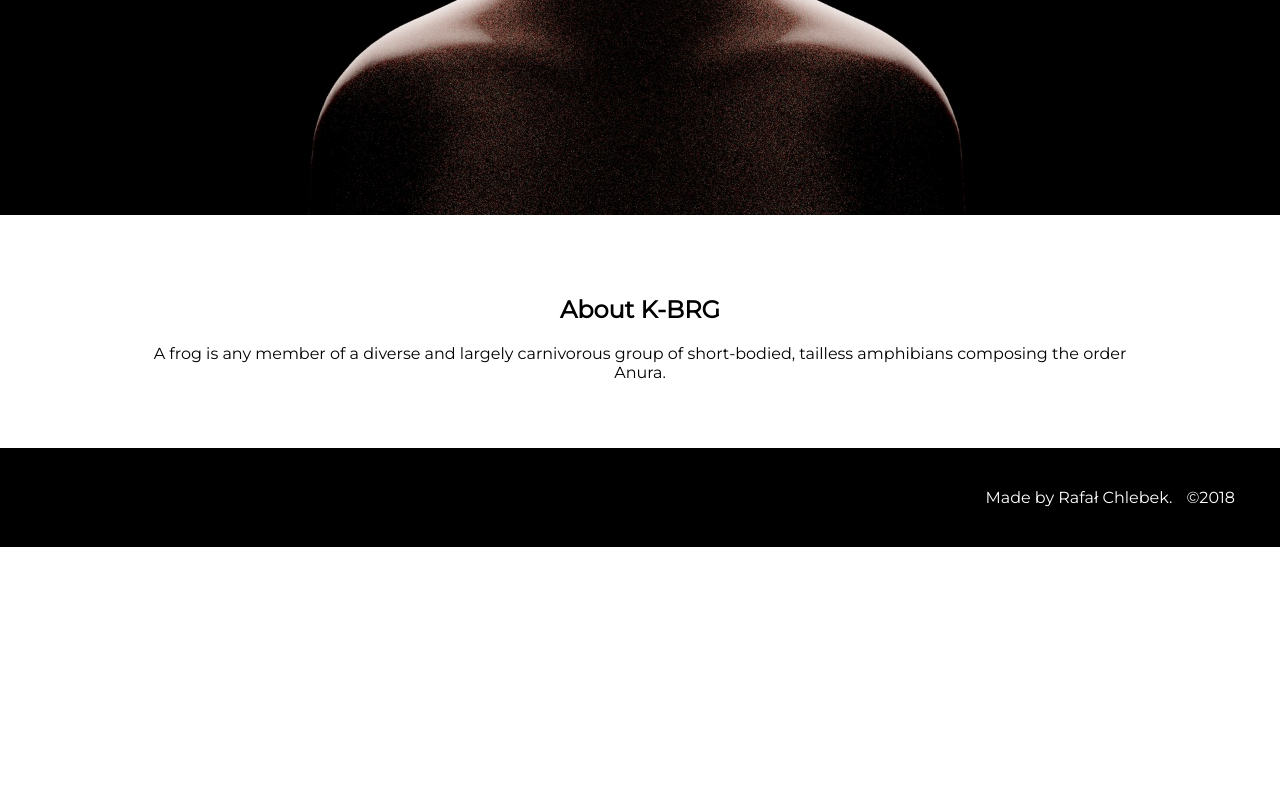
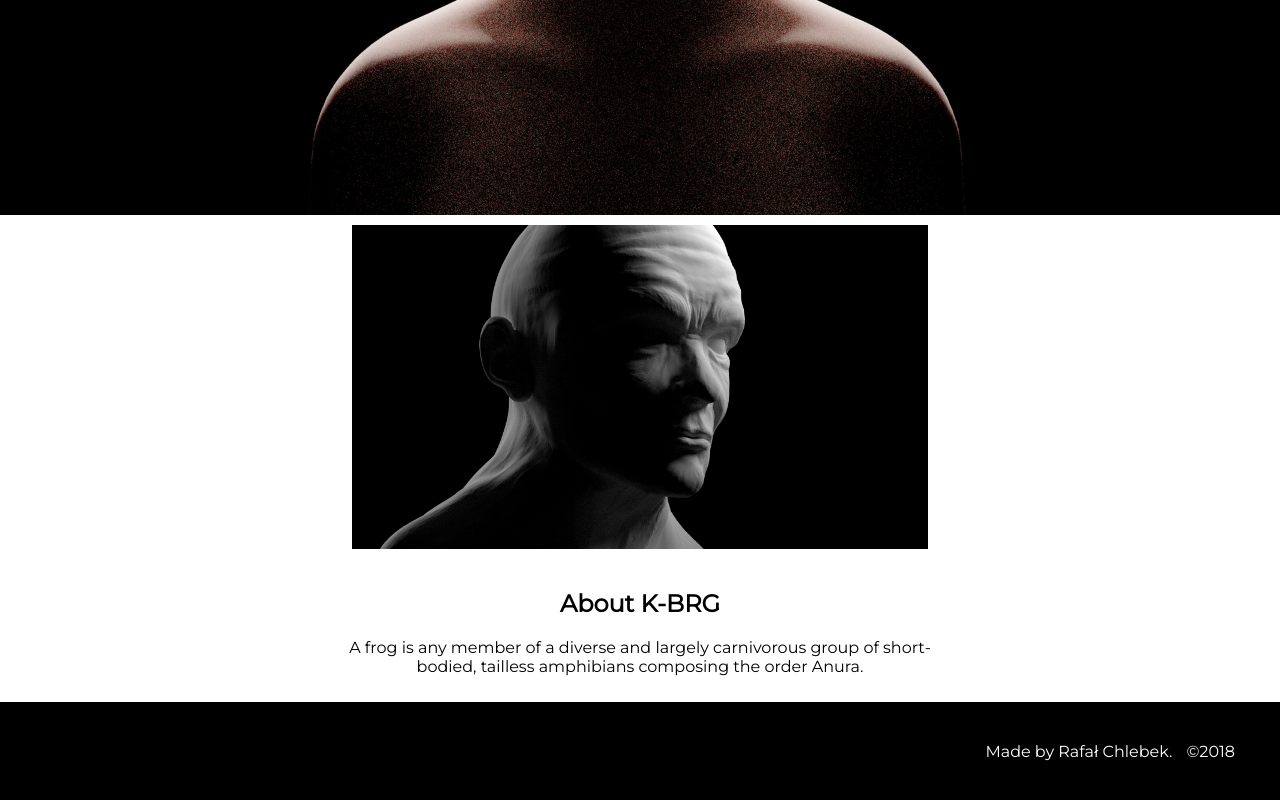
Before and after one commit to K-BRG/3D, a plain HTML site: page index.html in a window 1280 px wide. Shown: the part 662-1462 px from the top of the page. Before the commit the page ends 1209 px from the top, so only its background shows below. Drawn offline with Linux system fonts and the light colour scheme.

Commit message:
added img

```diff
--- a/css/style.css
+++ b/css/style.css
@@ -64,7 +64,7 @@ nav{
 
 header{
 background-color: #4AE86B;
-padding: 0px 0px;
+padding: 20px 0px;
 padding-top: 0px;
 padding-bottom: 0px;
 text-align: center;
@@ -91,19 +91,15 @@ header img{
 header img{max-width:100%; display:block;}
 
 .content{
-  max-width: 1000px;
-  margin: 0 auto;
-  padding: 0px 20px;
-  padding-bottom: 50px;
-  padding-top: 50px;
-  color: black;
+  max-width: 90%;
+  padding-bottom: 10px;
+  padding-top: 10px;
+    display: block;
+    margin-left: auto;
+    margin-right: auto;
+
 }
 
-
-.content li{
-    color: #4AE86B;
-    align-self: center;
-}
 
 /*
 .wrapper{
@@ -113,20 +109,22 @@ header img{max-width:100%; display:block;}
 }
 */
 
-img.big-image{
-     width: 1000px;
-  max-width: 100%;
-  border-radius: 50px;
-    padding: 0px 0px;
-    margin-top: 50px;
+img.dziadu{
+    width: 50%;
+    display: block;
+    margin-left: auto;
+    margin-right: auto;
 
 }
 
-.caption{
-  font-size: 15px;
-  text-align: center;
-  font-style: italic;
-  margin-top: 2px;
+.about{
+  max-width: 50%;
+  padding-bottom: 10px;
+  padding-top: 10px;
+    display: block;
+    margin-left: auto;
+    margin-right: auto;
+
 }
 
 footer{
--- a/index.html
+++ b/index.html
@@ -29,7 +29,10 @@
     </header>
 
     <div class="content">
-        <h2 class="about">About K-BRG</h2>
+        <img class="dziadu" src="img/dziadu-1b.png">
+    </div>
+    <div class="about">
+        <h2 class="about-h4">About K-BRG</h2>
         <p>A frog is any member of a diverse
           and largely carnivorous group of short-bodied,
           tailless amphibians composing the order Anura. </p>
```
